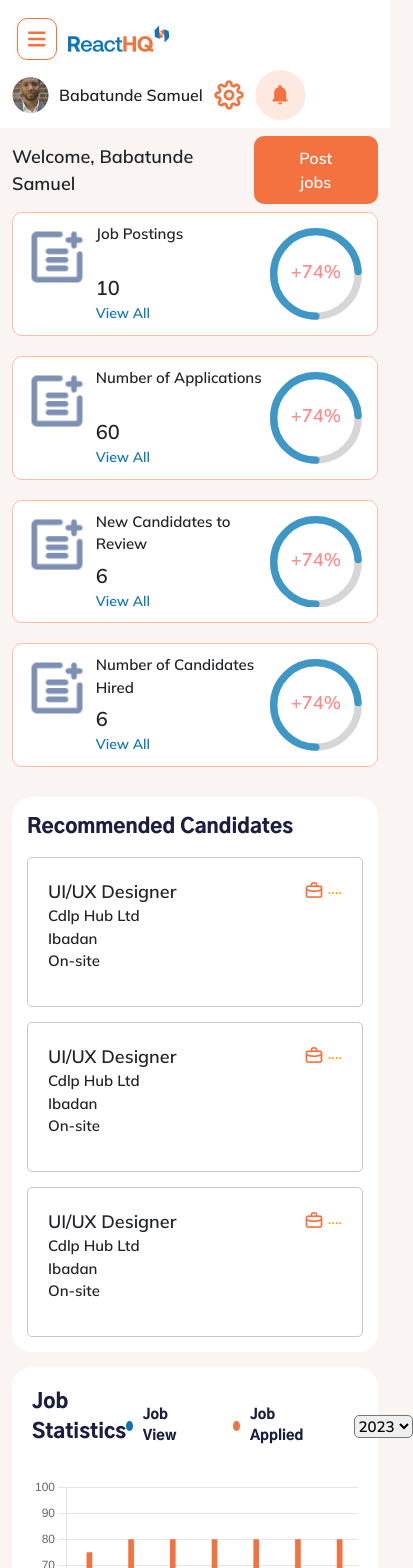
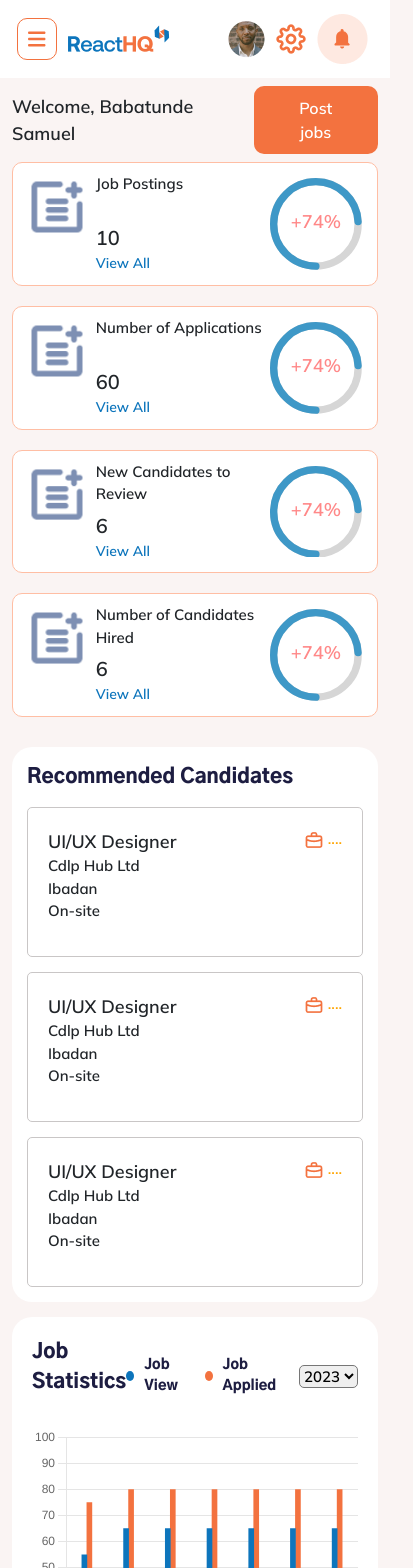
Before and after one commit to Cynergyt/Company_Dashboard, a React (Vite) app: page / in a window 390 px wide. Shown: the top 1568 px of the page, 413 px wide, since content can reach past the window. Built offline with nearby package versions, Linux system fonts and the light colour scheme.

Commit message:
Fix NavBar

```diff
--- a/src/Components/NavBar.tsx
+++ b/src/Components/NavBar.tsx
@@ -46,7 +46,7 @@ function NavBar({ isPhoneMode, toggleSidebar }: NavBarProps): JSX.Element {
                     </Navbar.Brand>
                     <div className='profile-items'>
                         <div className='profile-item'> <img  className="icon-img" src={ProfilePic} alt="" />  </div>
-                        <div className='profile-item'> <span> Babatunde Samuel </span> </div>
+                        {!isPhoneMode && (<div className='profile-item'> <span> Babatunde Samuel </span> </div>  )}
                         <div className='profile-item'> <img  className="icon-img" src={SettingButton} alt="" /> </div>
                         <div className='profile-item notif-dropdown' onClick={toggleDropdown}> <img  className="icon-img" src={NotifBell} alt="" />
                         {isOpen && (
--- a/src/Components/Notification.tsx
+++ b/src/Components/Notification.tsx
@@ -8,6 +8,7 @@ interface NotificationProps {
 function Notification ({ content }: NotificationProps): JSX.Element {
     return(
         <div className="notification-comp">
+
             <div className='notif-icon'><FontAwesomeIcon icon={faComment}/> </div>
             <div className='content'> {content} </div>
         </div>
--- a/src/assets/styles/JobStatistics.scss
+++ b/src/assets/styles/JobStatistics.scss
@@ -30,6 +30,10 @@
     }
     .text{
         font-size: 14px;
-        margin-right: 50px;
+        margin-right: 40px;
+
+        @media (max-width: 768px) {
+            margin-right: 10px;
+        }
     }
 }
--- a/src/assets/styles/NotificationComp.scss
+++ b/src/assets/styles/NotificationComp.scss
@@ -7,8 +7,15 @@
 
     .notif-icon{
         font-size: 30px;
-        margin: 20px
+        margin-right: 20px;
+        @media (max-width: 768px) {
+            width: 0px;
+            font-size: 0px;
+        }
+
     }
+
+
 
 
 }
```
